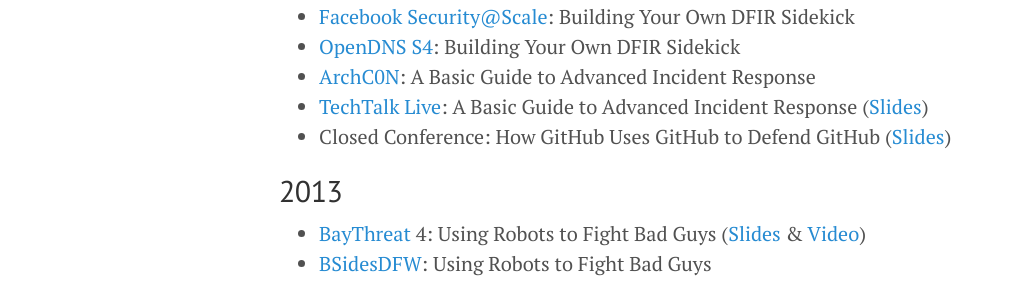
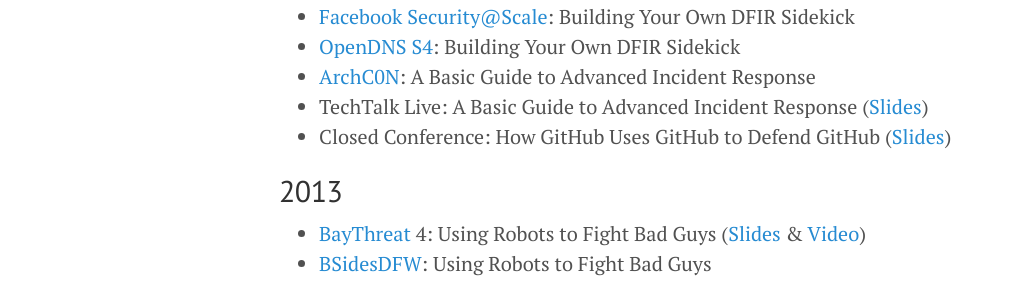
Before and after one commit to sroberts/sroberts.github.io, a Jekyll site: the page built from talks.md, in a window 1280 px wide. Shown: the part 873-1157 px from the top of the page, without its empty margins (1-1023 px from the left). Built offline with Jekyll 4.4.1, drawn with Linux system fonts in a browser that asks for light colours; nearby versions of some CDN libraries; comment, search, counter and statistics services are not loaded; some of the changed lines change nothing that is shown.

Commit message:
fixed broken link

```diff
--- a/talks.md
+++ b/talks.md
@@ -22,7 +22,7 @@
 - [Facebook Security@Scale](http://facebook.com): Building Your Own DFIR Sidekick
 - [OpenDNS S4](http://labs.opendns.com/2014/09/03/s4-incident-responder-conference-september-18th-2014-san-francisco-ca/): Building Your Own DFIR Sidekick
 - [ArchC0N](http://www.archc0n.org/): A Basic Guide to Advanced Incident Response
-- [TechTalk Live](http://www.techtalklive.org/Pages/Home.aspx): A Basic Guide to Advanced Incident Response ([Slides](https://speakerdeck.com/sroberts/a-basic-guide-to-advanced-incident-response))
+- TechTalk Live: A Basic Guide to Advanced Incident Response ([Slides](https://speakerdeck.com/sroberts/a-basic-guide-to-advanced-incident-response))
 - Closed Conference: How GitHub Uses GitHub to Defend GitHub ([Slides](https://speakerdeck.com/sroberts/how-github-uses-github-to-defend-github))
 
 ## 2013
```
